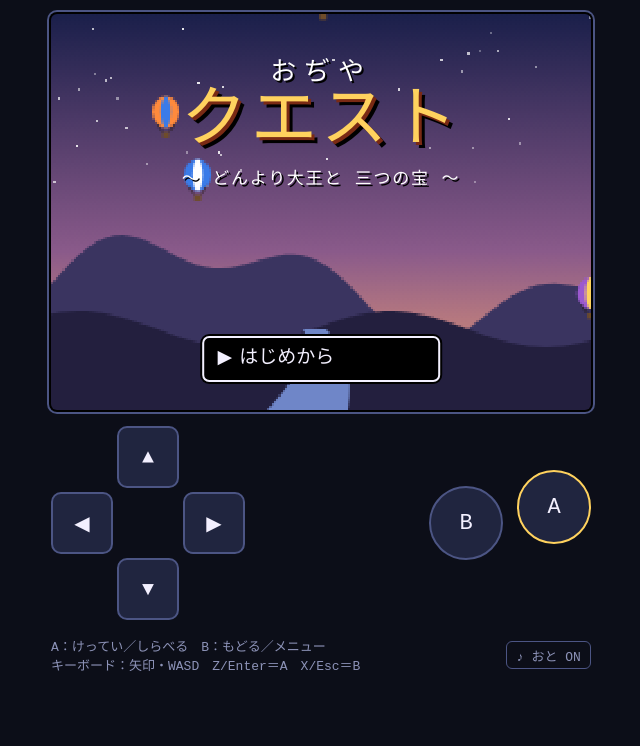
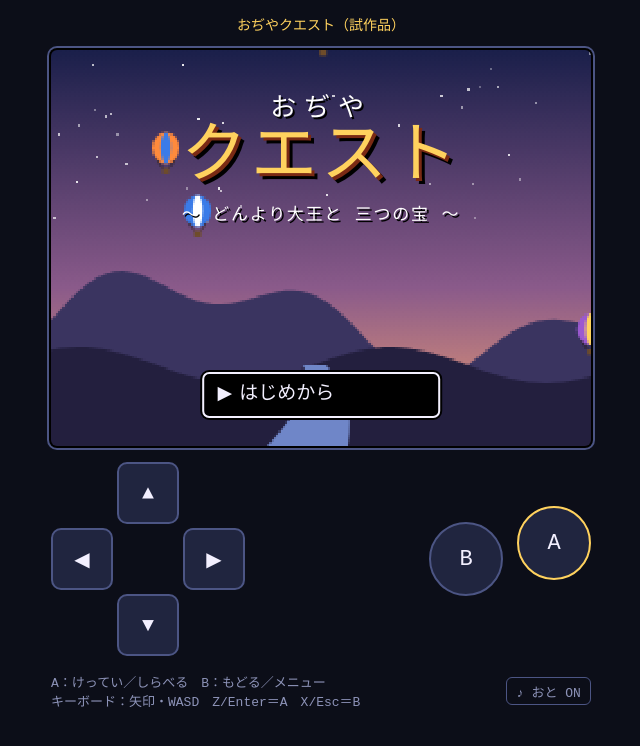
Before and after one commit to Tachi-k/ojiya-quest, a plain HTML site: page index.html in a window 1280 px wide. Shown: the whole page, without its empty margins (319-959 px from the left). Drawn offline with Linux system fonts and the light colour scheme; a web font is replaced by a local one.

Commit message:
Label Ojiya Quest as a prototype

```diff
--- a/index.html
+++ b/index.html
@@ -1,5 +1,5 @@
 <!doctype html><html><head><meta charset=utf8><meta name=viewport content="width=device-width,initial-scale=1,viewport-fit=cover"><style>:root{color-scheme:light;box-sizing:border-box;padding-top:env(safe-area-inset-top,0px);padding-bottom:env(safe-area-inset-bottom,0px)}html{scroll-padding-top:env(safe-area-inset-top,0px)}body{margin:0;padding:0;font:14px -apple-system,BlinkMacSystemFont,sans-serif;background:#fff;color:#000}img{max-width:100%}[hidden]:not([hidden=until-found i]){display:none!important}</style></head><body>
-<title>おぢやクエスト</title>
+<title>おぢやクエスト（試作品）</title>
 <meta name="claude:viewport-fit-sides" content="cover">
 <link rel="preconnect" href="https://fonts.googleapis.com">
 <link rel="preconnect" href="https://fonts.gstatic.com" crossorigin>
@@ -16,6 +16,7 @@
 html,body{background:var(--bg);color:var(--ink)}
 body{font-family:var(--font);padding-left:max(16px,env(safe-area-inset-left,0px));padding-right:max(16px,env(safe-area-inset-right,0px));padding-block:14px 22px;-webkit-user-select:none;user-select:none;-webkit-tap-highlight-color:transparent}
 #app{max-width:540px;margin:0 auto;display:flex;flex-direction:column;gap:16px}
+.trial-notice{margin:0;color:var(--gold);font-size:14px;text-align:center}
 #screen{position:relative;width:100%;aspect-ratio:15/11;background:#000;border-radius:6px;overflow:hidden;container-type:inline-size;box-shadow:0 0 0 2px #000,0 0 0 4px var(--keyline)}
 #cv{position:absolute;inset:0;width:100%;height:100%;image-rendering:pixelated;image-rendering:crisp-edges}
 .win{position:absolute;background:#000;color:var(--ink);border:2px solid var(--line);border-radius:7px;box-shadow:0 0 0 2px #000;font-size:clamp(11px,3.6vw,17px);font-size:min(4.1cqw,19px);line-height:1.55;padding:.35em .7em;z-index:5}
@@ -76,6 +77,7 @@ body{font-family:var(--font);padding-left:max(16px,env(safe-area-inset-left,0px)
 </style>
 
 <div id="app">
+  <p class="trial-notice">おぢやクエスト（試作品）</p>
   <div id="screen">
     <canvas id="cv" aria-label="ゲーム画面"></canvas>
     <div id="area" hidden></div>
```
